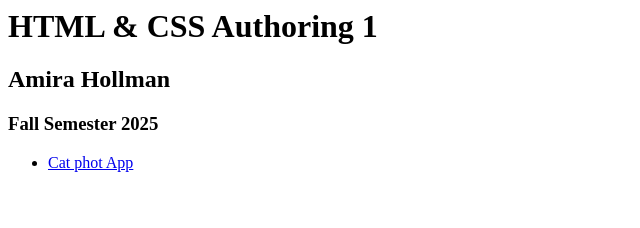
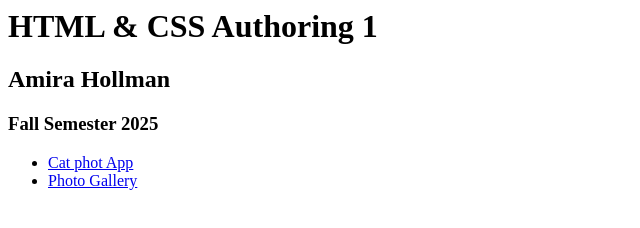
Before and after one commit to amirahollman/mctc-html-css1, a plain HTML site: page index.html in a window 1280 px wide. Shown: the whole page, without its empty margins (0-640 px from the left). Drawn offline with Linux system fonts and the light colour scheme.

Commit message:
Update index.html

```diff
--- a/index.html
+++ b/index.html
@@ -8,6 +8,7 @@
     <h3>Fall Semester 2025</h3>
     <ul>
       <li><a href="catphotoapp/index.html">Cat phot App</a> </li>
+      <li><a href="gallery/index.html">Photo Gallery</a> </li>
     </ul>
   </body>
 </html>
```
